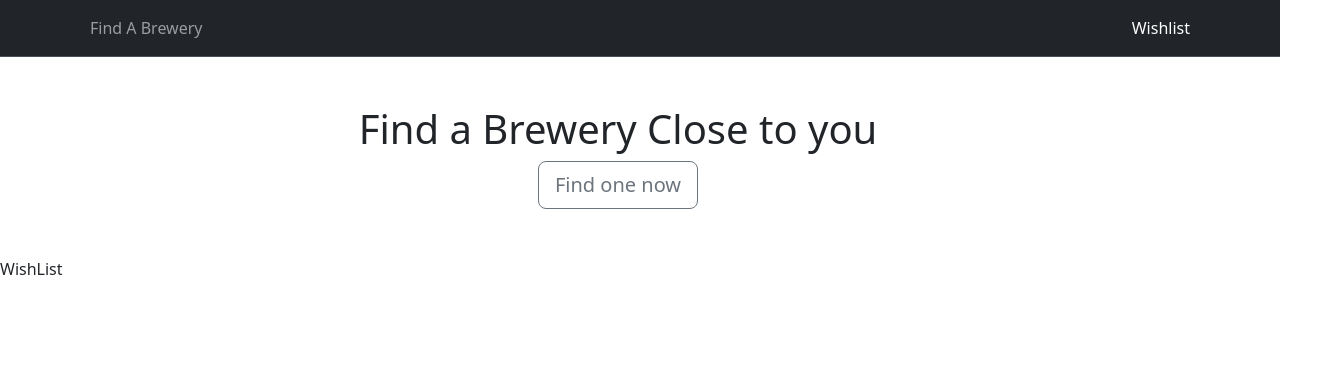
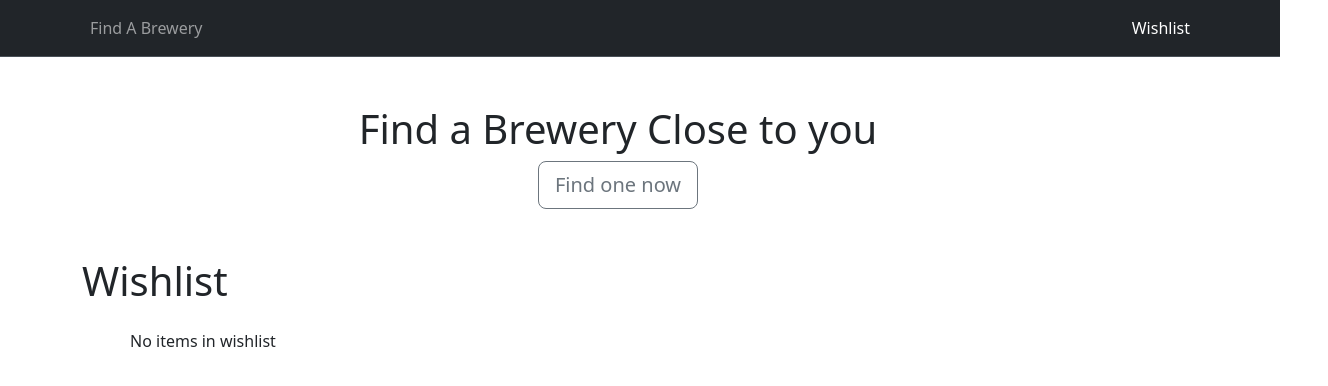
Before and after one commit to Reytsard/brewery-locator, a React (Create React App) app: page /wishlist in a window 1280 px wide. Shown: the top 386 px of the page, 1328 px wide, since content can reach past the window. Built offline with nearby package versions, Linux system fonts and the light colour scheme.

Commit message:
Added wishlist page

```diff
--- a/src/components/BreweryLocator.jsx
+++ b/src/components/BreweryLocator.jsx
@@ -1,6 +1,7 @@
-import React, { useMemo, useState } from "react";
+import React, { useCallback, useMemo, useState } from "react";
 import { useDispatch, useSelector } from "react-redux";
 import {
+  addToWishList,
   fetchBrewery,
   setLatitude,
   setLongitude,
@@ -31,6 +32,12 @@ function BreweryLocator() {
       return <Map />;
     }
   }, [selectedBrewery, dispatch]);
+  const toggleClass = useCallback(() => {
+    document
+      .querySelector(".wishlist")
+      .closest(".alert")
+      .classList.toggle("d-none");
+  }, []);
   const breweryDetails = useMemo(() => {
     if (Object.keys(selectedBrewery).length !== 0) {
       return (
@@ -45,13 +52,25 @@ function BreweryLocator() {
               <h5>Phone: {selectedBrewery.phone}</h5>
               <h5>Website: {selectedBrewery.website_url}</h5>
             </div>
+            <div className="container wishlist">
+              <button
+                className="wishlist-btn btn btn-md btn-outline-secondary"
+                onClick={() => {
+                  // dispatch(addToWishList(selectedBrewery));
+                  // toggleClass();
+                }}
+              >
+                Add to Wishlist
+              </button>
+              <div className="alert d-none">Added to Wishlist</div>
+            </div>
           </div>
           <div className="row map-size">{mapDetails}</div>
         </div>
       );
     }
     return <div className="container h-100 text-center ">Select A Brewery</div>;
-  }, [selectedBrewery, mapDetails]);
+  }, [selectedBrewery, mapDetails, dispatch, toggleClass]);
   const breweryLocationData = useSelector(
     (state) => state.brewery.searchValues
   );
--- a/src/components/Map.jsx
+++ b/src/components/Map.jsx
@@ -17,7 +17,7 @@ function Map() {
       map.fitBounds(bounds);
       setMap(map);
     },
-    [setMap]
+    [setMap, latlong]
   );
   const onUnmount = useCallback(
     (map) => {
--- a/src/components/WishList.jsx
+++ b/src/components/WishList.jsx
@@ -1,7 +1,46 @@
-import React from "react";
+import React, { useCallback, useMemo, useState } from "react";
+import { useDispatch, useSelector } from "react-redux";
+import { removeFromWishList } from "../feature/BrewerySlice";
 
 function WishList() {
-  return <div>WishList</div>;
+  const dispatch = useDispatch();
+  const wishlistData = useSelector((state) => state.brewery.wishlist);
+  const [wishlist, setwishlist] = useState(wishlistData);
+  const removeWishlistItem = useCallback(
+    (item) => {
+      dispatch(removeFromWishList(item));
+      const index = wishlist.findIndex((list) => list.id === item.id);
+      const arr = [...wishlist];
+      arr.splice(index, 1);
+      setwishlist(arr);
+    },
+    [dispatch, wishlist]
+  );
+  const listWishlist = useMemo(() => {
+    if (wishlist.length !== 0) {
+      return wishlist.map((item) => (
+        <li key={item.id} className="m-4">
+          <h3 className="row mp-0">{item.name}</h3>
+          <h5 className="row">{item.address_1}</h5>
+          <button
+            className="row btn bg-secondary"
+            onClick={() => removeWishlistItem(item)}
+          >
+            Remove from Wishlist
+          </button>
+        </li>
+      ));
+    }
+    return <li className="container">No items in wishlist</li>;
+  }, [removeWishlistItem, wishlist]);
+  return (
+    <div className="wh-100">
+      <h1 className="container w-100">Wishlist</h1>
+      <ul className="list-inline mx-5 p-3 w-100 d-flex flex-column">
+        {listWishlist}
+      </ul>
+    </div>
+  );
 }
 
 export default WishList;
--- a/src/feature/BrewerySlice.js
+++ b/src/feature/BrewerySlice.js
@@ -7,7 +7,7 @@ const BrewerySlice = createSlice({
     searchInput: "",
     searchValues: [],
     selectedValue: [],
-    wishLish: [],
+    wishlist: [],
     isLoading: false,
     latlong: {
       lat: null,
@@ -23,6 +23,21 @@ const BrewerySlice = createSlice({
     },
     setLatitude: (state, action) => {
       state.latlong.lat = action.payload;
+    },
+    addToWishList: (state, action) => {
+      const index = state.wishlist.findIndex(
+        (item) => item.id === action.payload.id
+      );
+      if (index !== -1) {
+      } else {
+        state.wishlist.push(action.payload);
+      }
+    },
+    removeFromWishList: (state, action) => {
+      const index = state.wishlist.findIndex(
+        (item) => item.id === action.payload.id
+      );
+      state.wishlist.splice(index, 1);
     },
   },
   extraReducers: (builder) => {
@@ -44,8 +59,13 @@ const BrewerySlice = createSlice({
   },
 });
 
-export const { setSearchInput, setLongitude, setLatitude } =
-  BrewerySlice.actions;
+export const {
+  setSearchInput,
+  setLongitude,
+  setLatitude,
+  addToWishList,
+  removeFromWishList,
+} = BrewerySlice.actions;
 export default BrewerySlice.reducer;
 export const fetchBrewery = createAsyncThunk(
   "fetch/BreweryLocation",
```
